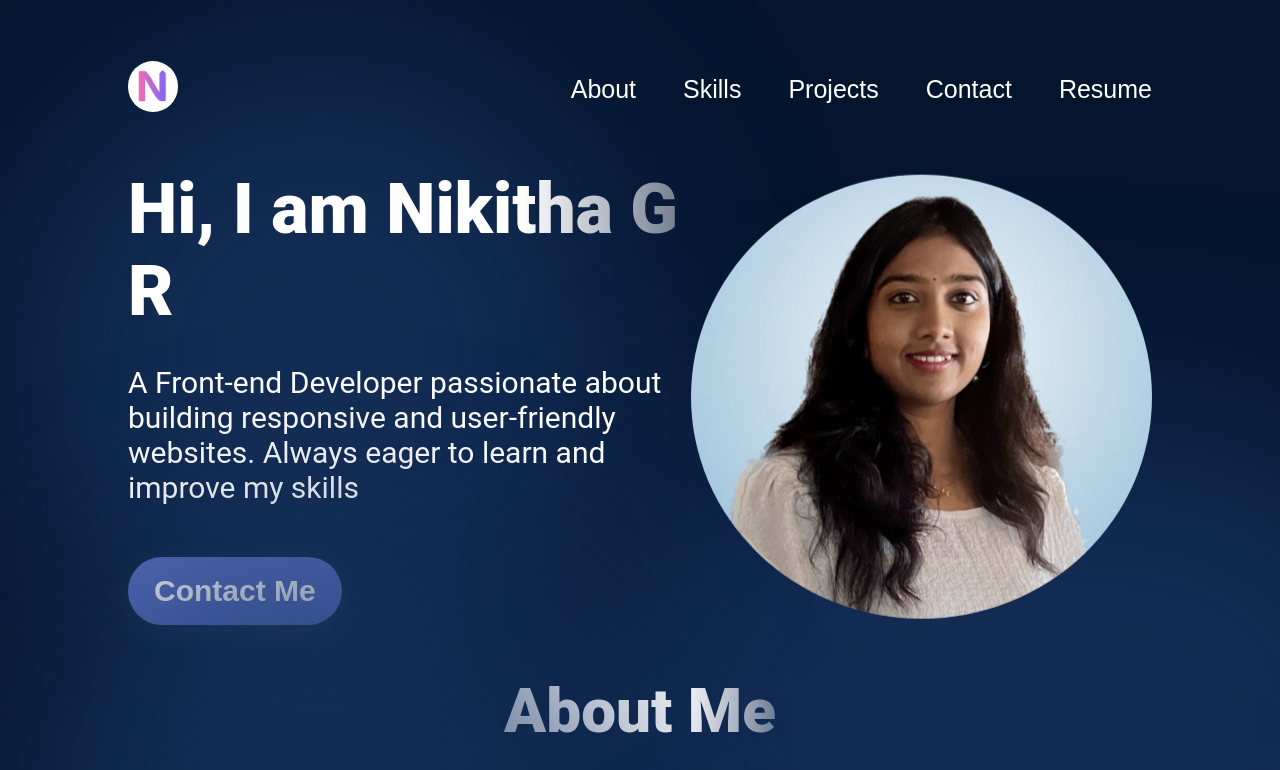
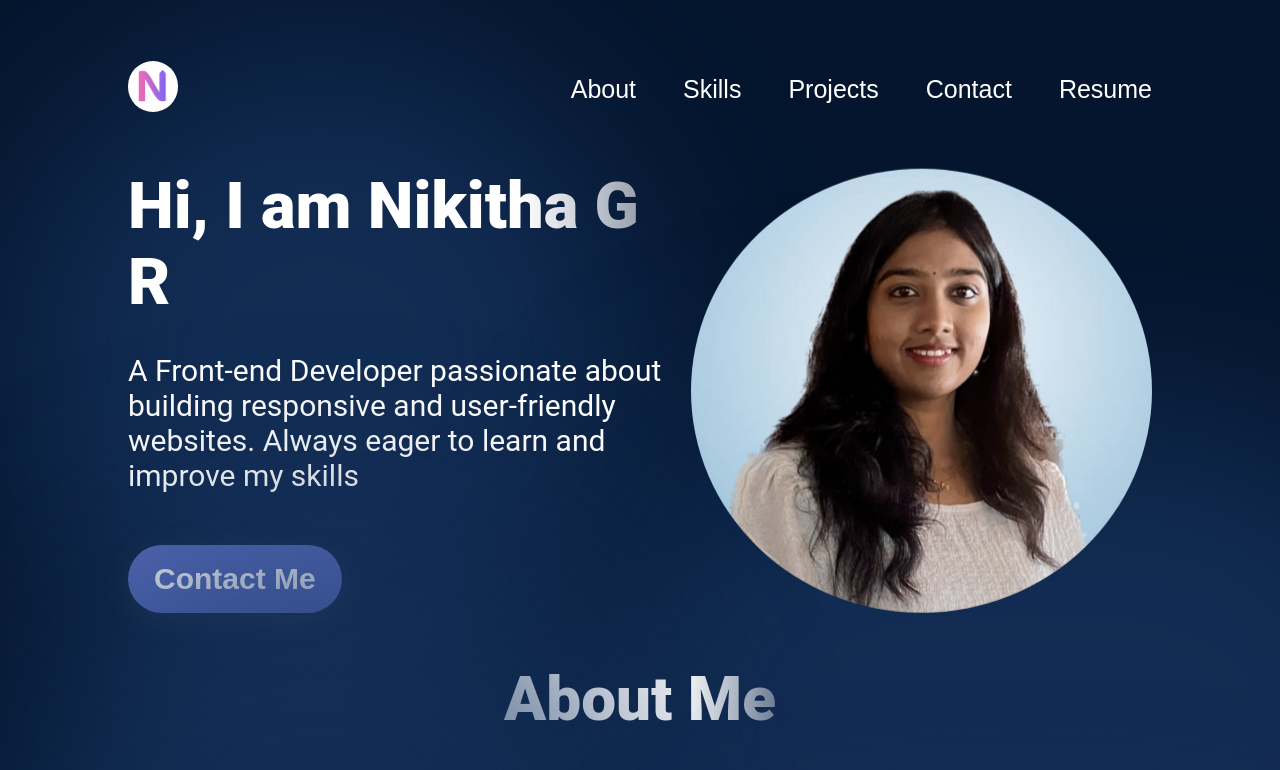
Before and after one commit to Nikitha-gr/Nikitha_Portfolio, a React (Vite) app: page / in a window 1280 px wide. Shown: the top 770 px of the page. Built offline with nearby package versions, Linux system fonts and the light colour scheme.

Commit message:
Portfolio: Added About Section

```diff
--- a/src/components/Hero/Hero.module.css
+++ b/src/components/Hero/Hero.module.css
@@ -21,7 +21,7 @@
 
 .title {
     display: inline-block;
-    font-size: 70px;
+    font-size: 65px;
     font-weight: 900;
     margin-bottom: 33px;
     font-family: var(--font-roboto);
```
